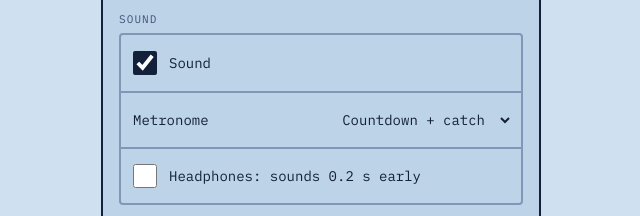
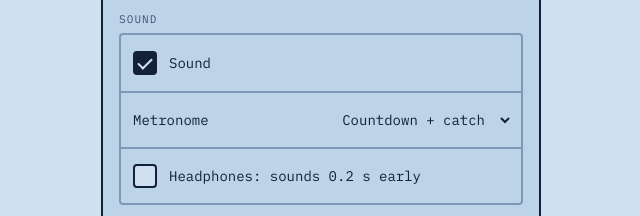
Before and after one commit to marcolobato/erg-games, a plain HTML site: page index.html in a window 1280 px wide. Shown: the part 460-676 px from the top of the page, 319-959 px from the left. Drawn offline with Linux system fonts and the light colour scheme.

Commit message:
Draw our own checkbox so it matches Figma in dark mode

```diff
--- a/style.css
+++ b/style.css
@@ -75,7 +75,19 @@ select { font: inherit; background: var(--bg); color: var(--ink); border: 2px so
 .setting + .setting { border-top: 2px solid var(--line); }
 /* The menu fills the rest of its row, so most of the row opens it. No box: the row is the box. */
 .setting select { flex: 1; align-self: stretch; min-width: 0; border: 0; background: transparent; padding: 0 12px; margin-right: 8px; text-align: right; text-align-last: right; cursor: pointer; }
-.setting input[type="checkbox"] { width: 24px; height: 24px; margin: 0; flex: none; accent-color: var(--ink); }
+/* Our own checkbox, like Figma: the built-in one is a solid black square in iPhone dark mode */
+.setting input[type="checkbox"] {
+  appearance: none; -webkit-appearance: none;
+  width: 24px; height: 24px; margin: 0; flex: none; cursor: pointer;
+  border: 2px solid var(--ink); border-radius: 4px; background: var(--bg);
+  display: grid; place-items: center;
+}
+.setting input[type="checkbox"]:checked { background: var(--ink); }
+/* The tick: the right and bottom borders of a small box, turned 45 degrees */
+.setting input[type="checkbox"]:checked::after {
+  content: ''; width: 6px; height: 12px; margin-top: -3px;
+  border: solid var(--bg); border-width: 0 2.5px 2.5px 0; transform: rotate(45deg);
+}
 .plan { margin: 0; padding: 12px 0 0; border-top: 2px solid var(--line); display: grid; grid-template-columns: auto 1fr; gap: 2px 14px; font-size: 13px; }
 .plan dt { font-weight: 500; font-variant-numeric: tabular-nums; }
 .plan dd { margin: 0; color: var(--ink-soft); }
```
